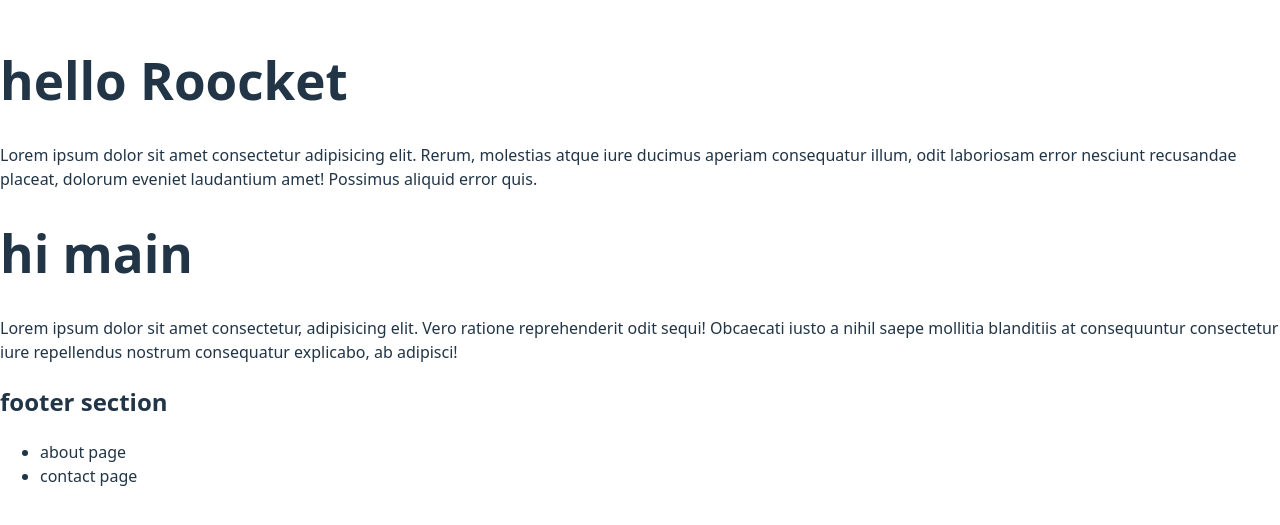
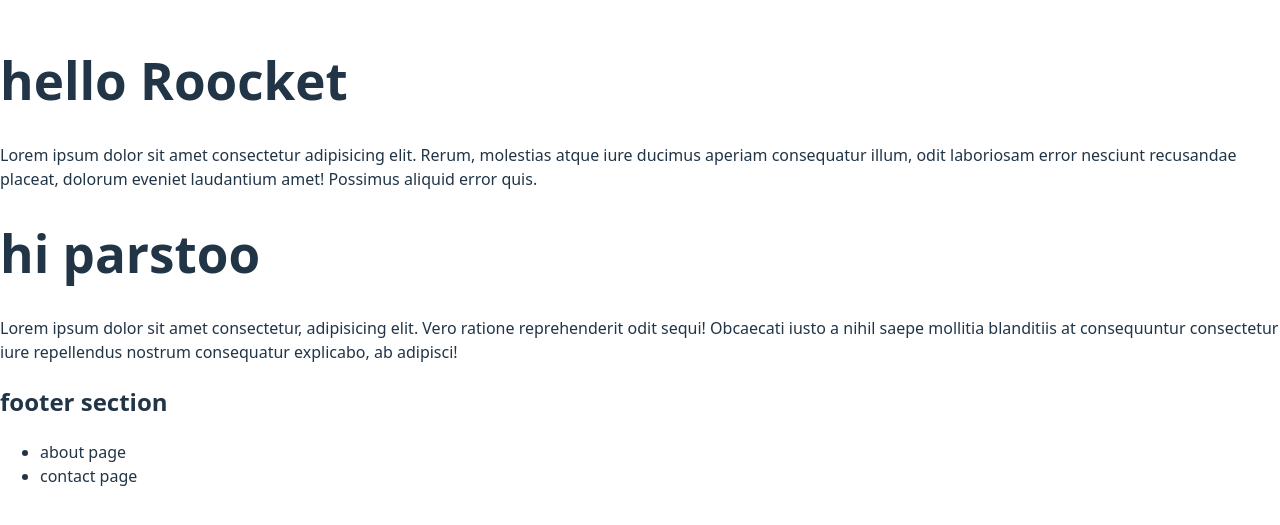
Before and after one commit to netpara/test_react, a React (Vite) app: page / in a window 1280 px wide. Shown: the part 139-664 px from the top of the page. Built offline with nearby package versions, Linux system fonts and the light colour scheme.

Commit message:
test commit for green square

```diff
--- a/src/components/home/Main.jsx
+++ b/src/components/home/Main.jsx
@@ -2,7 +2,7 @@ export default function Main(){
 return(
 <div>
     <h1>
-        hi main
+        hi parstoo
     </h1>
     <p>
         Lorem ipsum dolor sit amet consectetur, adipisicing elit. Vero ratione reprehenderit odit sequi! Obcaecati iusto
```
